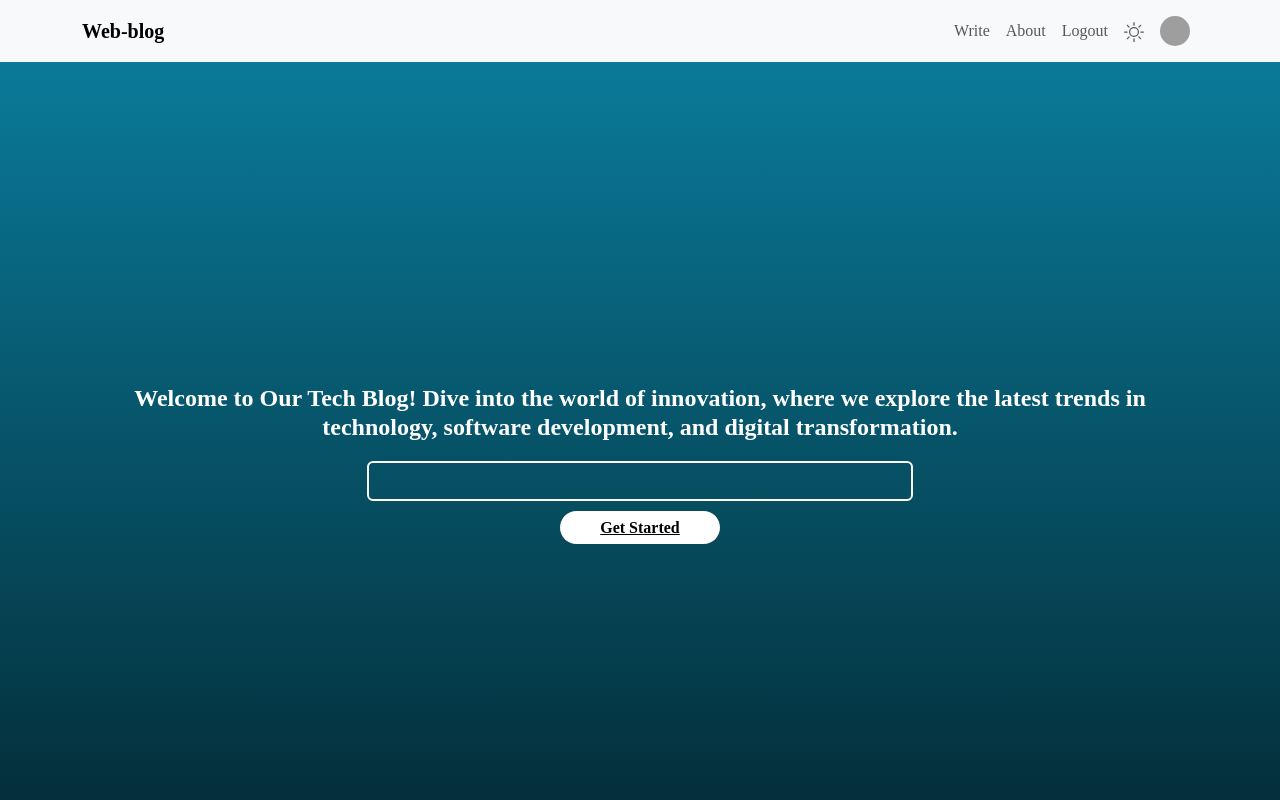
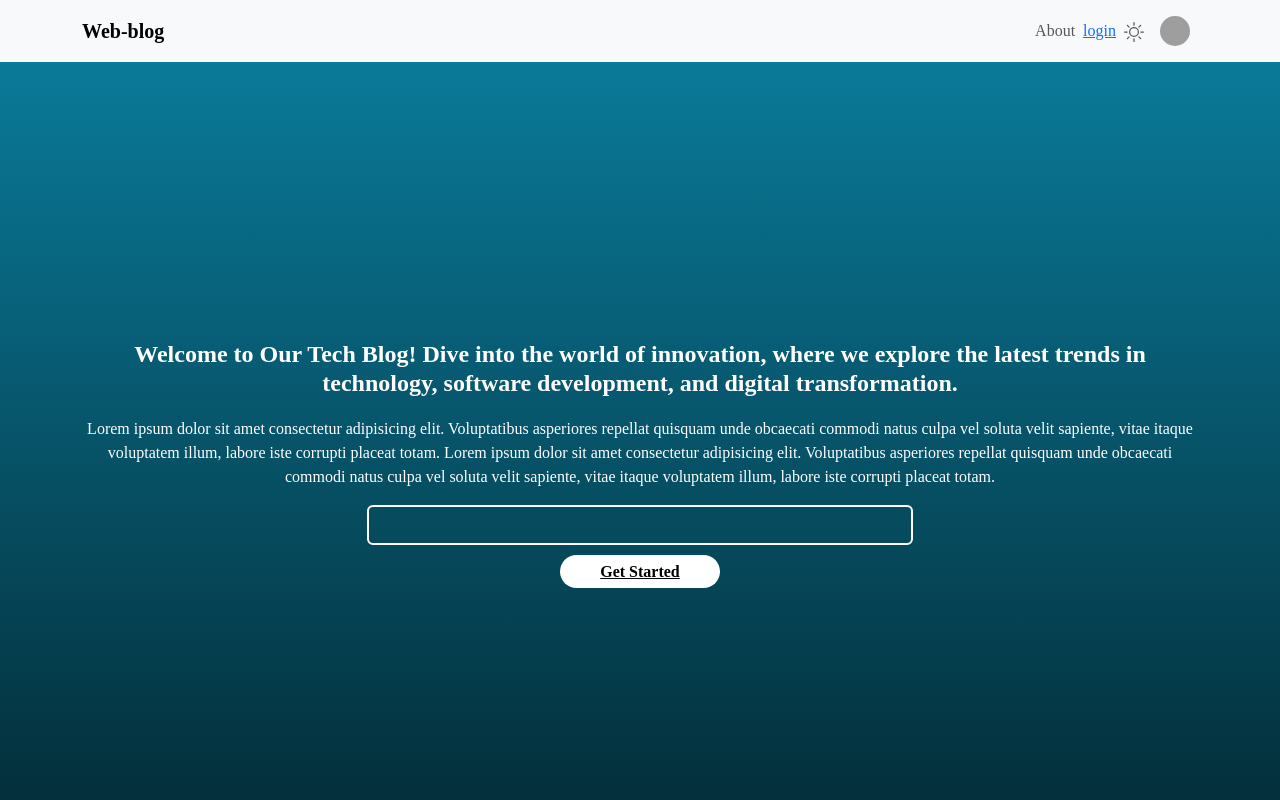
Before and after one commit to myphoneme/guide-portal, a React (Vite) app: page / in a window 1280 px wide. Shown: the top 800 px of the page. Built offline with nearby package versions, Linux system fonts and the light colour scheme; grey boxes are pictures that could not be loaded; a web font is replaced by a local one.

Commit message:
updated Code

```diff
--- a/src/Blog-Login/LoginForm.jsx
+++ b/src/Blog-Login/LoginForm.jsx
@@ -2,6 +2,7 @@ import React from "react";
 import styles from "./LoginForm.module.css";
 import { Form, Button, Container, Row, Col, Card } from "react-bootstrap";
 import { FaUser, FaEnvelope, FaLock } from "react-icons/fa";
+import { Link } from "react-router-dom";
 
 const LoginForm = () => {
   return (
@@ -39,9 +40,9 @@ const LoginForm = () => {
                   <a href="/" className={styles.link}>Forgot Password?</a>
                 </div>
 
-                <Button className={styles.button}> Login</Button>
+                <Link to="/home"><Button className={styles.button}> Login</Button></Link>
 
-                <Button  className={styles.buttonAlt}> Sign in? </Button>
+                <Link to="/signup" ><Button  className={styles.buttonAlt}> Sign up </Button></Link>
               </Form>
             </Card.Body>
           </Card>
--- a/src/Blog/BlogLanding.jsx
+++ b/src/Blog/BlogLanding.jsx
@@ -16,6 +16,7 @@ function BlogLanding() {
                 <h2 className={styles.welcomeText}>
                     Welcome to Our Tech Blog! Dive into the world of innovation, where we explore the latest trends in technology, software development, and digital transformation.
                 </h2>
+                <p> Lorem ipsum dolor sit amet consectetur adipisicing elit. Voluptatibus asperiores repellat quisquam unde obcaecati commodi natus culpa vel soluta velit sapiente, vitae itaque voluptatem illum, labore iste corrupti placeat totam. Lorem ipsum dolor sit amet consectetur adipisicing elit. Voluptatibus asperiores repellat quisquam unde obcaecati commodi natus culpa vel soluta velit sapiente, vitae itaque voluptatem illum, labore iste corrupti placeat totam.</p>
                 <Col md={6} className={styles.contentMid}>
                 <Form className={styles.inputContainer}>
                     <Form.Control type="text" placeholder="" className={styles.emailInput} />
--- a/src/BlogLayout/BlogLayout.jsx
+++ b/src/BlogLayout/BlogLayout.jsx
@@ -1,6 +1,7 @@
 import React from "react";
 import { Container, Row, Col, Card, Button, Form, ListGroup, Badge } from "react-bootstrap";
 import styles from "./BlogLayout.module.css";
+import { Link } from "react-router-dom";
 
 const BlogLayout = () => {
   return (
@@ -26,7 +27,7 @@ const BlogLayout = () => {
                 with modern websites. In fact, a significant number of web designers—about 93%—are already utilizing AI
                 to...
               </Card.Text>
-              <Button variant="primary">Read More</Button>
+              <Link to="/detail "><Button variant="primary">Read More</Button></Link>
             </Card.Body>
             <Card.Footer className={styles.blogAuthor}>
               <img
--- a/src/Header/BlogNavbar.jsx
+++ b/src/Header/BlogNavbar.jsx
@@ -2,6 +2,7 @@ import React, { useState } from "react";
 import { Navbar, Nav, Container } from "react-bootstrap";
 import { BsSun, BsMoon } from "react-icons/bs";
 import styles from "./Navbar.module.css"; // Import CSS module
+import { Link } from "react-router-dom";
 
 const BlogNavbar = () => {
   const [darkMode, setDarkMode] = useState(false);
@@ -18,9 +19,10 @@ const BlogNavbar = () => {
         <Navbar.Toggle aria-controls="basic-navbar-nav" />
         <Navbar.Collapse id="basic-navbar-nav">
           <Nav className="ms-auto align-items-center">
-            <Nav.Link href="#" className={styles.NavLinks}>Write</Nav.Link>
+            {/* <Nav.Link href="#" className={styles.NavLinks}>Write</Nav.Link> */}
             <Nav.Link href="#" className={styles.NavLinks}>About</Nav.Link>
-            <Nav.Link href="#" className={styles.NavLinks}>Logout</Nav.Link>
+            {/* <Nav.Link to="/login" href="#" className={styles.NavLinks}>Login</Nav.Link> */}
+            <Link to="/login">login</Link>
             <Nav.Link onClick={toggleTheme} className={styles.ThemeToggle}>
               {darkMode ? <BsMoon size={20} /> : <BsSun size={20} />}
             </Nav.Link>
--- a/src/Profile/ProfilePage.jsx
+++ b/src/Profile/ProfilePage.jsx
@@ -13,14 +13,9 @@ const ProfilePage = () => {
 
           <Nav className={styles.navLinks} activeKey="home">
             <Nav.Item>
-              <Nav.Link eventKey="home">Home</Nav.Link>
+              Yours Blogs
             </Nav.Item>
-            <Nav.Item>
-              <Nav.Link eventKey="lists">Lists</Nav.Link>
-            </Nav.Item>
-            <Nav.Item>
-              <Nav.Link eventKey="about">About</Nav.Link>
-            </Nav.Item>
+
           </Nav>
 
           <div className={styles.projectCard}>
```
Also changed, not shown: src/App.jsx (+29 -6 lines), src/About/AboutPage.jsx (added), src/About/AboutPage.module.css (added).
